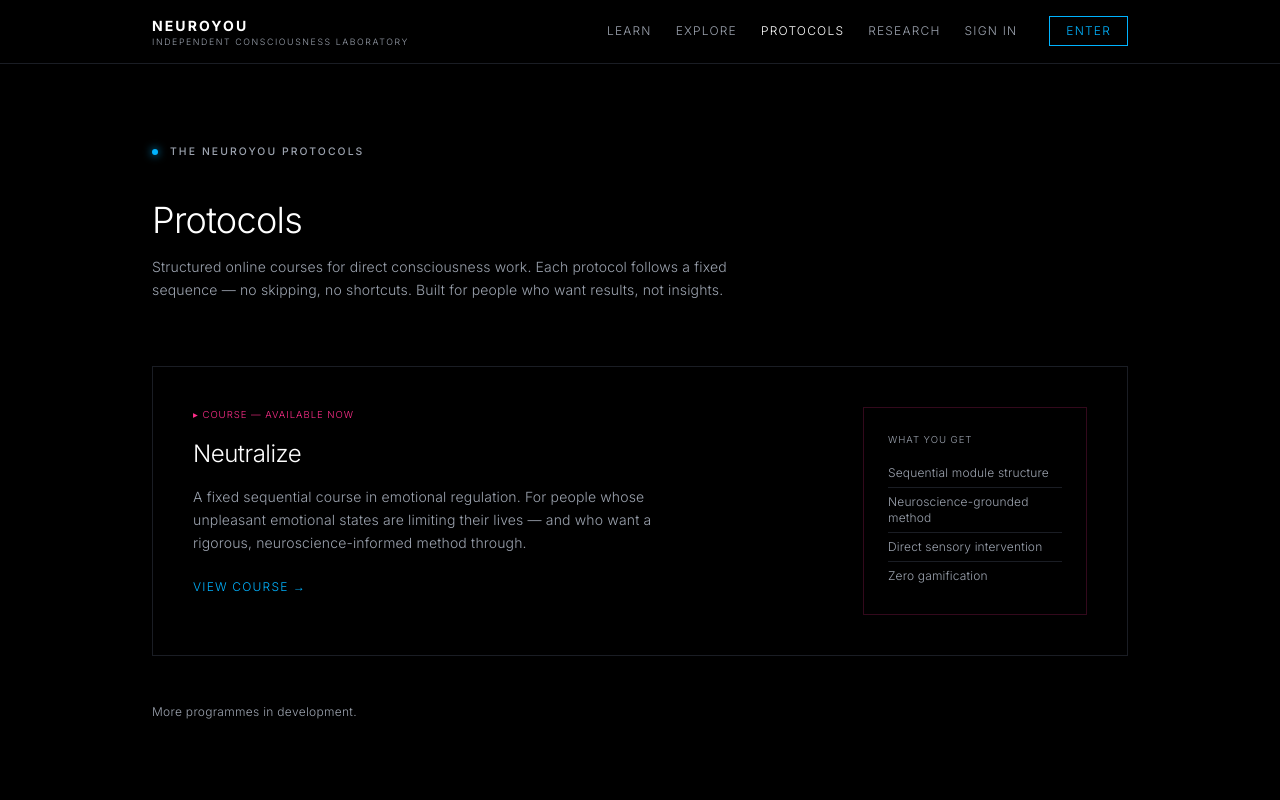
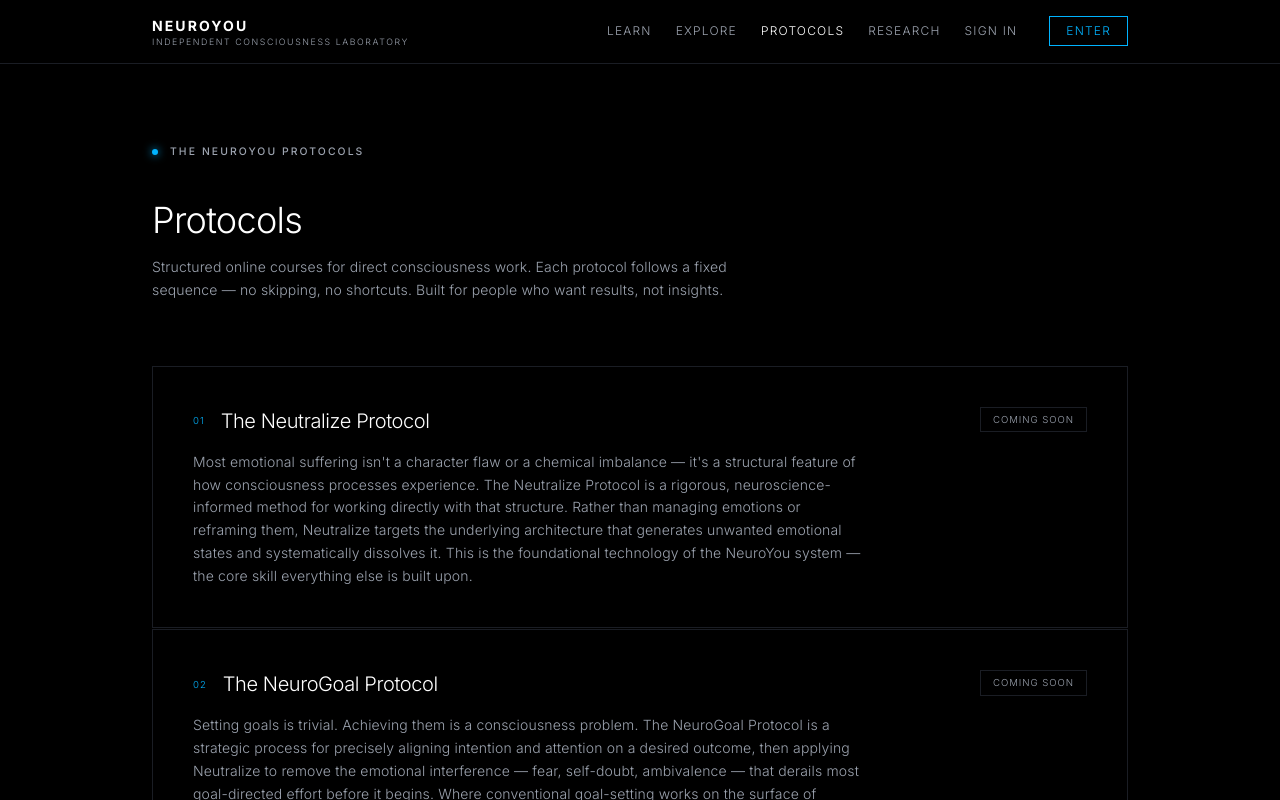
Before and after one commit to peter-j-hill/neuroyou, a Next.js app: page /train in a window 1280 px wide. Shown: the top 800 px of the page. Built offline with nearby package versions, Linux system fonts and the light colour scheme; no server answers.

Commit message:
Add four protocols to Protocols page with Coming Soon status

```diff
--- a/app/train/page.tsx
+++ b/app/train/page.tsx
@@ -4,6 +4,33 @@ export const metadata = {
   title: 'Protocols — NeuroYou',
   description: 'The NeuroYou Protocols — structured online courses for direct consciousness work.',
 }
+
+const protocols = [
+  {
+    title: 'The Neutralize Protocol',
+    status: 'Coming Soon',
+    href: '/neutralize',
+    body: 'Most emotional suffering isn\'t a character flaw or a chemical imbalance — it\'s a structural feature of how consciousness processes experience. The Neutralize Protocol is a rigorous, neuroscience-informed method for working directly with that structure. Rather than managing emotions or reframing them, Neutralize targets the underlying architecture that generates unwanted emotional states and systematically dissolves it. This is the foundational technology of the NeuroYou system — the core skill everything else is built upon.',
+  },
+  {
+    title: 'The NeuroGoal Protocol',
+    status: 'Coming Soon',
+    href: null,
+    body: 'Setting goals is trivial. Achieving them is a consciousness problem. The NeuroGoal Protocol is a strategic process for precisely aligning intention and attention on a desired outcome, then applying Neutralize to remove the emotional interference — fear, self-doubt, ambivalence — that derails most goal-directed effort before it begins. Where conventional goal-setting works on the surface of behavior, NeuroGoal works at the level of the consciousness that generates behavior.',
+  },
+  {
+    title: 'The Reality Distortion Protocol',
+    status: 'Coming Soon',
+    href: null,
+    body: 'Consciousness is not a single layer. The Reality Distortion Protocol is an advanced technique for systematically exploring its full architecture — personal, interpersonal, collective, and energetic — and bringing subconscious programming into coherent alignment. The result is not a vague sense of improvement, but a measurable shift in how reality is perceived and engaged with: a life that generates genuine delight and awe rather than quiet friction. This is sophisticated inner research for serious practitioners.',
+  },
+  {
+    title: 'The NeuroFinity Protocol',
+    status: 'Coming Soon',
+    href: null,
+    body: 'The NeuroFinity Protocol is the most advanced instrument in the NeuroYou system. It is a structured methodology for temporarily suspending ordinary consciousness — not through belief or suggestion, but through precise, reproducible technique — to access deeply transcendent states. What most traditions treat as rare, accidental, or spiritually mediated, NeuroFinity makes systematic. For researchers of consciousness who want to map the full territory of subjective experience, this is the frontier.',
+  },
+]
 
 export default function TrainPage() {
   return (
@@ -20,46 +47,28 @@ export default function TrainPage() {
         sequence — no skipping, no shortcuts. Built for people who want results, not insights.
       </p>
 
-      {/* Neutralize */}
-      <div className="border border-[var(--border)] hover:border-[var(--blue)] hover:bg-[var(--accent-glow)] transition-all group">
-        <Link href="/neutralize" className="block p-10">
-          <div className="flex items-start justify-between gap-8">
-            <div className="max-w-lg">
-              <p className="text-[0.6rem] tracking-widest uppercase text-[var(--magenta)] mb-4 font-light">
-                ▸ Course — Available now
-              </p>
-              <h2 className="text-2xl font-light text-[var(--white)] tracking-tight mb-4 group-hover:text-[var(--blue)] transition-colors" style={{ letterSpacing: '-0.02em' }}>
-                Neutralize
-              </h2>
-              <p className="text-sm text-[var(--muted)] font-light leading-relaxed mb-6">
-                A fixed sequential course in emotional regulation. For people whose unpleasant
-                emotional states are limiting their lives — and who want a rigorous,
-                neuroscience-informed method through.
-              </p>
-              <p className="text-xs tracking-widest uppercase text-[var(--blue)] font-light group-hover:text-glow-blue transition-colors">
-                View course →
-              </p>
+      <div className="space-y-px">
+        {protocols.map((p, i) => (
+          <div key={p.title} className="border border-[var(--border)] p-10">
+            <div className="flex items-start justify-between gap-6 mb-4">
+              <div className="flex items-center gap-4">
+                <span className="text-[0.6rem] tracking-widest uppercase text-[var(--blue)] font-light">
+                  {String(i + 1).padStart(2, '0')}
+                </span>
+                <h2 className="text-xl font-light text-[var(--white)] tracking-tight" style={{ letterSpacing: '-0.02em' }}>
+                  {p.title}
+                </h2>
+              </div>
+              <span className="text-[0.6rem] tracking-widest uppercase text-[var(--muted)] font-light shrink-0 border border-[var(--border)] px-3 py-1">
+                {p.status}
+              </span>
             </div>
-            <div className="border border-[var(--border)] p-6 shrink-0 hidden sm:block w-56" style={{ borderColor: 'rgba(255,46,138,0.2)' }}>
-              <p className="text-[0.6rem] tracking-widest uppercase text-[var(--muted)] mb-3">What you get</p>
-              {[
-                'Sequential module structure',
-                'Neuroscience-grounded method',
-                'Direct sensory intervention',
-                'Zero gamification',
-              ].map((item) => (
-                <p key={item} className="text-xs text-[var(--muted)] font-light py-1.5 border-b border-[var(--border)] last:border-0">
-                  {item}
-                </p>
-              ))}
-            </div>
+            <p className="text-sm text-[var(--muted)] font-light leading-relaxed max-w-2xl">
+              {p.body}
+            </p>
           </div>
-        </Link>
+        ))}
       </div>
-
-      <p className="text-xs text-[var(--muted)] font-light mt-12 tracking-wide">
-        More programmes in development.
-      </p>
     </div>
   )
 }
```
